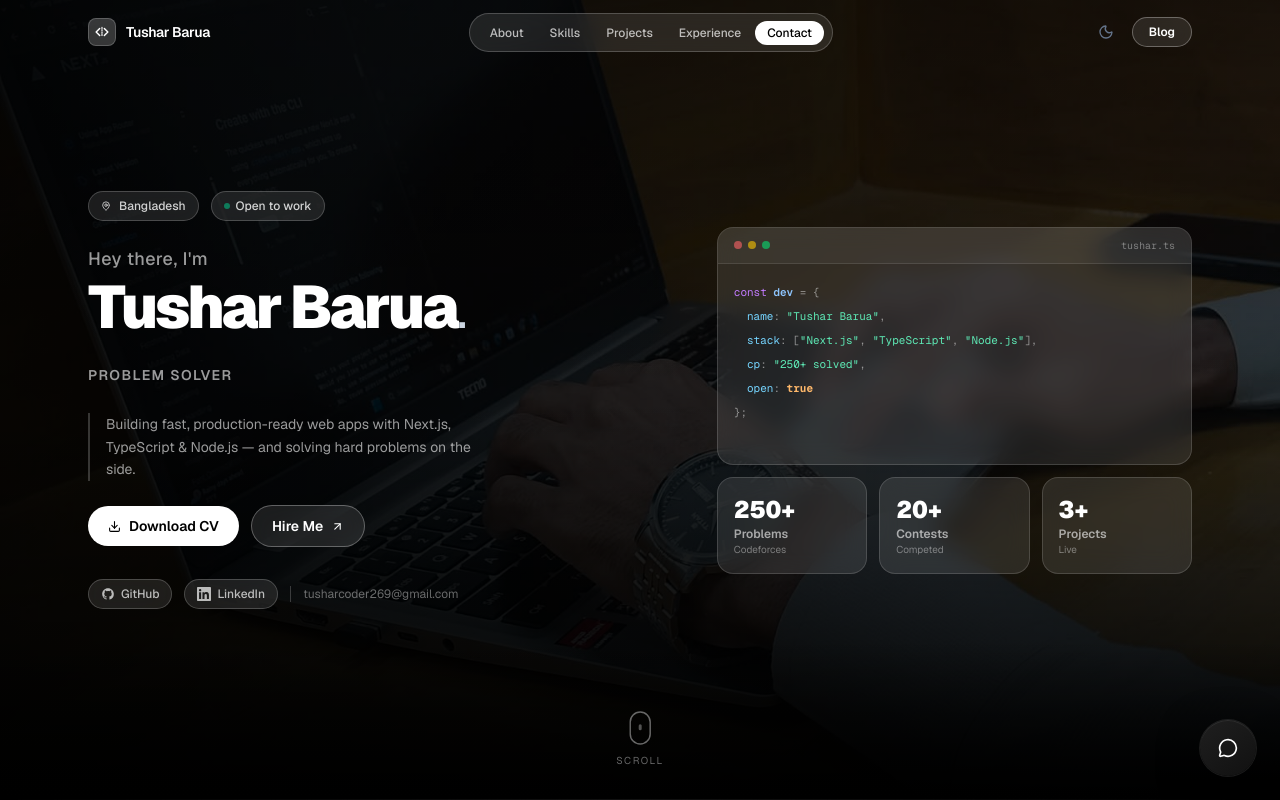
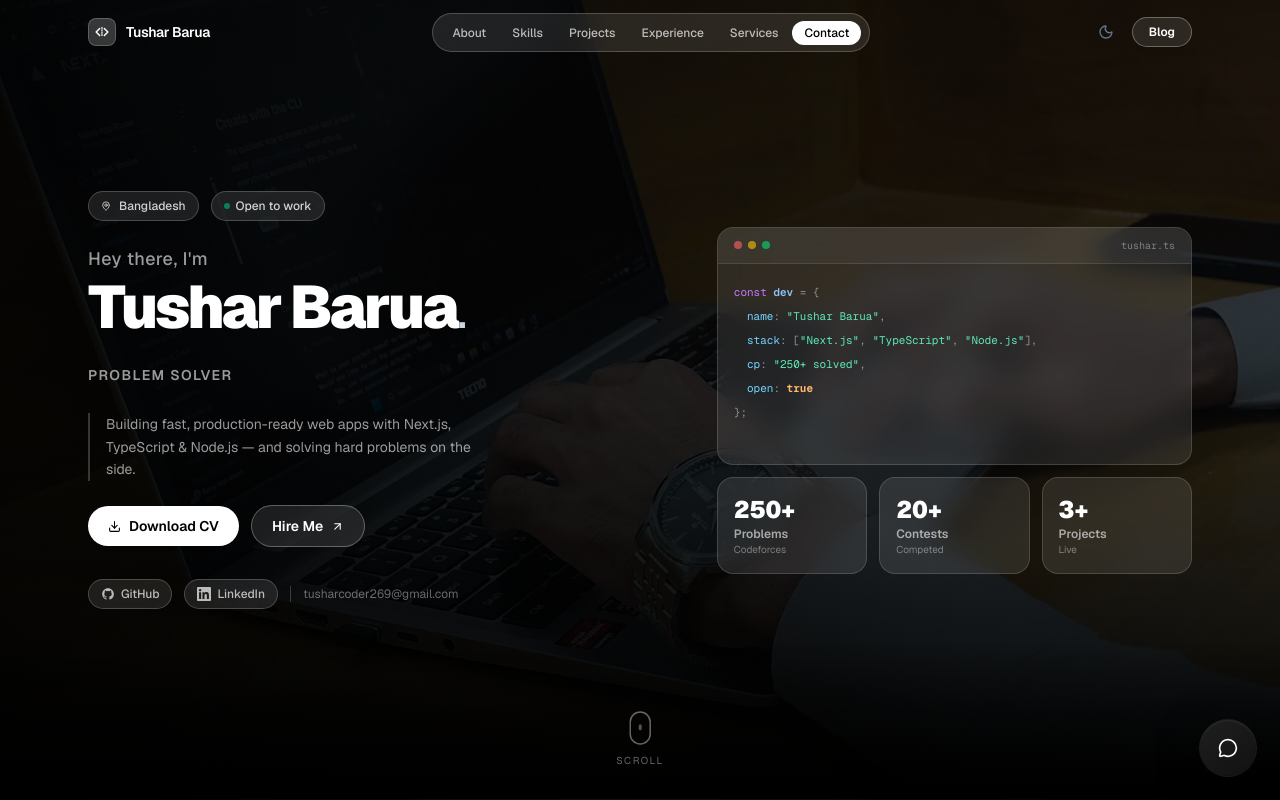
Before and after one commit to tusharsno/tushar-portfolio, a Next.js app: page / in a window 1280 px wide. Shown: the top 800 px of the page. Built offline with nearby package versions, Linux system fonts and the light colour scheme.

Commit message:
feat: services section, hire me button, cursor fix, code cleanup

```diff
--- a/src/app/globals.css
+++ b/src/app/globals.css
@@ -46,6 +46,10 @@ html:not(.dark) {
   scroll-behavior: smooth;
 }
 
+button, a {
+  cursor: pointer !important;
+}
+
 body {
   background: var(--background);
   color: var(--foreground);
--- a/src/app/page.tsx
+++ b/src/app/page.tsx
@@ -4,6 +4,7 @@ import About from "@/components/About";
 import Skills from "@/components/Skills";
 import Projects from "@/components/Projects";
 import Experience from "@/components/Experience";
+import Services from "@/components/Services";
 import Contact from "@/components/Contact";
 import Footer from "@/components/Footer";
 import Chatbot from "@/components/Chatbot";
@@ -18,6 +19,7 @@ export default function Home() {
         <Skills />
         <Projects />
         <Experience />
+        <Services />
         <Contact />
       </main>
       <Footer />
--- a/src/components/Contact.tsx
+++ b/src/components/Contact.tsx
@@ -44,7 +44,7 @@ export default function Contact() {
   return (
     <>
       {toast && <Toast message={toast.message} type={toast.type} onClose={closeToast} />}
-    <section id="contact" className="relative py-28 px-6">
+      <section id="contact" className="relative py-28 px-6">
       <div className="absolute inset-x-0 top-0 h-px bg-gradient-to-r from-transparent via-[var(--border-2)] to-transparent" />
 
       <div className="relative z-10 max-w-6xl mx-auto">
@@ -195,7 +195,7 @@ export default function Contact() {
 
         </div>
       </div>
-    </section>
+      </section>
     </>
   );
 }
--- a/src/components/Footer.tsx
+++ b/src/components/Footer.tsx
@@ -10,6 +10,7 @@ const navLinks = [
   { label: "Skills",     id: "skills"     },
   { label: "Projects",   id: "projects"   },
   { label: "Experience", id: "experience" },
+  { label: "Services",   id: "services"   },
   { label: "Contact",    id: "contact"    },
 ];
 
@@ -20,10 +21,8 @@ export default function Footer() {
 
   const scrollTo = (id: string) => {
     if (pathname !== "/") {
-      // Blog page থেকে home page এ redirect
       window.location.href = `/#${id}`;
     } else {
-      // Home page এ scroll
       document.getElementById(id)?.scrollIntoView({ behavior: "smooth" });
     }
   };
--- a/src/components/Navbar.tsx
+++ b/src/components/Navbar.tsx
@@ -6,7 +6,7 @@ import { usePathname } from "next/navigation";
 import ThemeToggle from "./ThemeToggle";
 import { personal } from "@/data/portfolio";
 
-const sectionLinks = ["About", "Skills", "Projects", "Experience", "Contact"];
+const sectionLinks = ["About", "Skills", "Projects", "Experience", "Services", "Contact"];
 
 export default function Navbar() {
   const [scrolled, setScrolled] = useState(false);
--- /dev/null
+++ b/src/components/Services.tsx
@@ -0,0 +1,182 @@
+"use client";
+import { motion } from "framer-motion";
+import { ArrowUpRight } from "lucide-react";
+
+const services = [
+  {
+    emoji: "🚀",
+    title: "Full Stack Web App Development",
+    description:
+      "End-to-end web applications built with Next.js, Node.js, and PostgreSQL. From database schema to deployed product — clean architecture, fast performance, and production-ready code.",
+    tech: ["Next.js", "TypeScript", "Node.js", "Prisma", "PostgreSQL"],
+    deliverables: [
+      "Complete web application",
+      "REST API backend",
+      "Database design & setup",
+      "Vercel deployment",
+    ],
+    tag: "Most Popular",
+    tagColor: "bg-blue-500/10 border-blue-500/20 text-blue-400",
+    topColor: "#3b82f6",
+  },
+  {
+    emoji: "🎨",
+    title: "Frontend Development",
+    description:
+      "Pixel-perfect, responsive UIs built with React and Next.js. Fast, accessible, and visually polished interfaces with smooth animations and great user experience.",
+    tech: ["React", "Next.js", "TypeScript", "Tailwind CSS", "Framer Motion"],
+    deliverables: [
+      "Responsive UI/UX",
+      "Component library",
+      "Animation & interactions",
+      "Cross-browser compatible",
+    ],
+    tag: "UI Focused",
+    tagColor: "bg-purple-500/10 border-purple-500/20 text-purple-400",
+    topColor: "#a855f7",
+  },
+  {
+    emoji: "🤖",
+    title: "ML-Powered Web App",
+    description:
+      "Machine learning models integrated into production web apps. From training the model to serving predictions via API — complete ML pipeline with a modern frontend.",
+    tech: ["Python", "Scikit-learn", "Flask", "Next.js", "Pandas"],
+    deliverables: [
+      "Trained ML model",
+      "Flask prediction API",
+      "Next.js frontend",
+      "Deployed & live",
+    ],
+    tag: "ML Integrated",
+    tagColor: "bg-emerald-500/10 border-emerald-500/20 text-emerald-400",
+    topColor: "#10b981",
+  },
+];
+
+type Service = typeof services[number];
+
+function ServiceCard({ service, index }: { service: Service; index: number }) {
+  return (
+    <motion.div
+      initial={{ opacity: 0, y: 20 }}
+      whileInView={{ opacity: 1, y: 0 }}
+      viewport={{ once: true }}
+      transition={{ duration: 0.4, delay: index * 0.1 }}
+      whileHover={{ y: -4, transition: { duration: 0.2 } }}
+      className="group relative p-[1px] rounded-xl flex flex-col"
+    >
+      {/* Full border glow on hover */}
+      <div
+        className="absolute inset-0 rounded-xl opacity-0 group-hover:opacity-100 transition-opacity duration-300 pointer-events-none"
+        style={{ background: `linear-gradient(135deg, ${service.topColor}80, ${service.topColor}40, ${service.topColor}80)` }}
+      />
+
+      <div
+        className="relative z-10 rounded-xl border border-transparent group-hover:border-[var(--border)] overflow-hidden flex flex-col h-full transition-colors duration-300 hover:shadow-2xl"
+        style={{ background: "linear-gradient(135deg, var(--card) 0%, var(--card-2) 100%)" }}
+      >
+        {/* Top color bar */}
+        <div className="h-1 w-full" style={{ background: `linear-gradient(to right, ${service.topColor}, transparent)` }} />
+
+        <div className="p-6 flex flex-col gap-4 flex-1">
+
+          {/* Top row */}
+          <div className="flex items-start justify-between">
+            <span className="text-3xl">{service.emoji}</span>
+            <span className={`text-[10px] font-bold tracking-[0.12em] uppercase px-2.5 py-1 rounded-full border ${service.tagColor}`}>
+              {service.tag}
+            </span>
+          </div>
+
+          {/* Title & description */}
+          <div className="space-y-2">
+            <h3 className="font-black text-base leading-snug group-hover:text-[var(--accent)] transition-colors duration-200">
+              {service.title}
+            </h3>
+            <p className="text-[var(--muted)] text-sm leading-relaxed">
+              {service.description}
+            </p>
+          </div>
+
+          {/* Deliverables */}
+          <ul className="space-y-1.5">
+            {service.deliverables.map((item) => (
+              <li key={item} className="flex items-center gap-2 text-xs text-[var(--muted)]">
+                <span className="w-1 h-1 rounded-full bg-[var(--accent)] shrink-0" />
+                {item}
+              </li>
+            ))}
+          </ul>
+
+          {/* Tech tags */}
+          <div className="flex flex-wrap gap-1.5 mt-auto pt-4 border-t border-[var(--border)]">
+            {service.tech.map((t) => (
+              <span key={t} className="text-[10px] font-mono px-2 py-0.5 rounded-lg bg-[var(--background)] border border-[var(--border)] text-[var(--muted)]">
+                {t}
+              </span>
+            ))}
+          </div>
+
+        </div>
+      </div>
+    </motion.div>
+  );
+}
+
+export default function Services() {
+  return (
+    <section id="services" className="relative py-28 px-6">
+      <div className="absolute inset-x-0 top-0 h-px bg-gradient-to-r from-transparent via-[var(--border-2)] to-transparent" />
+
+      <div className="relative z-10 max-w-6xl mx-auto">
+
+        {/* Section label */}
+        <motion.div
+          initial={{ opacity: 0, y: 16 }}
+          whileInView={{ opacity: 1, y: 0 }}
+          viewport={{ once: true }}
+          transition={{ duration: 0.4 }}
+          className="flex items-center gap-3 mb-14"
+        >
+          <span className="h-px w-10 bg-[var(--accent)]" />
+          <span className="text-xs font-semibold tracking-[0.2em] uppercase text-[var(--muted)]">Services</span>
+        </motion.div>
+
+        {/* Heading */}
+        <motion.h2
+          initial={{ opacity: 0, y: 16 }}
+          whileInView={{ opacity: 1, y: 0 }}
+          viewport={{ once: true }}
+          transition={{ duration: 0.5, delay: 0.05 }}
+          className="text-4xl sm:text-5xl font-black tracking-tight leading-tight mb-10"
+        >
+          What I Can Build<span className="text-[var(--muted)] font-light">.</span>
+        </motion.h2>
+
+        {/* Cards */}
+        <div className="grid md:grid-cols-3 gap-5">
+          {services.map((service, i) => (
+            <ServiceCard key={service.title} service={service} index={i} />
+          ))}
+        </div>
+
+        {/* CTA */}
+        <motion.div
+          initial={{ opacity: 0, y: 16 }}
+          whileInView={{ opacity: 1, y: 0 }}
+          viewport={{ once: true }}
+          transition={{ duration: 0.4, delay: 0.3 }}
+          className="mt-10 flex items-center justify-end"
+        >
+          <button
+            onClick={() => document.getElementById("contact")?.scrollIntoView({ behavior: "smooth" })}
+            className="inline-flex items-center gap-2 px-6 py-3 rounded-xl bg-[var(--accent)] text-[var(--btn-text)] text-sm font-semibold hover:opacity-90 hover:scale-[1.03] transition-all duration-200"
+          >
+            Let&apos;s Work Together <ArrowUpRight size={14} />
+          </button>
+        </motion.div>
+
+      </div>
+    </section>
+  );
+}
```
